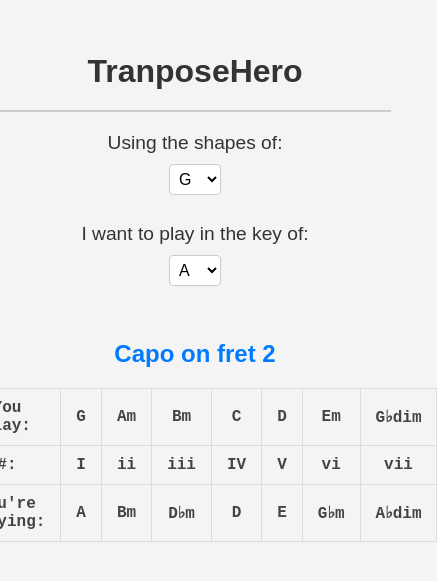
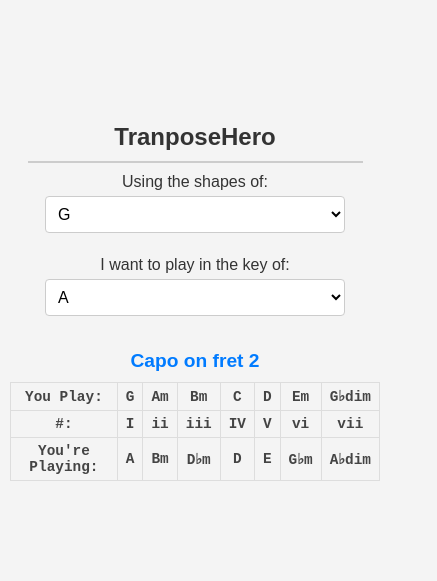
Before and after one commit to DysonCarter/TransposeHero, a plain HTML site: page index.html in a window 390 px wide. Shown: the part 135-716 px from the top of the page, 437 px wide, since content can reach past the window. Drawn offline with Linux system fonts and the light colour scheme.

Commit message:
Add mobile compatibility

```diff
--- a/index.html
+++ b/index.html
@@ -2,7 +2,7 @@
 <html lang="en">
 <head>
     <meta charset="UTF-8">
-    <meta name="viewport" content="width=device-width, initial-scale=1.0">
+    <meta name="viewport" content="width=device-width, initial-scale=1, maximum-scale=1">
     <link rel="stylesheet" href="styles.css">
     <script async src="https://pagead2.googlesyndication.com/pagead/js/adsbygoogle.js?client=ca-pub-4804100818197031"
      crossorigin="anonymous"></script>
--- a/styles.css
+++ b/styles.css
@@ -4,18 +4,19 @@
     background-color: #f4f4f4;
     color: #333;
     margin: 0;
-    padding: 0;
+    padding: 10px;
     display: flex;
     flex-direction: column;
     align-items: center;
     justify-content: center;
     min-height: 100vh;
+    font-size: 1rem;
 }
 
 header {
     font-size: 2rem;
     font-weight: bold;
-    margin-top: 20px;
+    margin-top: 2rem;
     text-align: center;
 }
 
@@ -31,7 +32,9 @@
 }
 
 select {
-    margin: 10px;
+    width: 100%;
+    max-width: 300px;
+    margin: 10px 0;
     padding: 5px;
     font-size: 1rem;
     border-radius: 4px;
@@ -50,7 +53,8 @@
 }
 
 table {
-    width: auto;
+    width: 100%;
+    max-width: 600px;
     margin: 0 auto;
     border-collapse: collapse;
 }
@@ -59,6 +63,7 @@
     padding: 10px 15px;
     border: 1px solid #ddd;
     font-weight: bolder;
+    text-align: center;
 }
 
 /* Chord Styles */
@@ -74,3 +79,43 @@
     color: #007BFF;
     font-weight: bold;
 }
+
+/* Mobile Optimization */
+@media (max-width: 600px) {
+    header {
+        font-size: 1.5rem;
+        margin-top: 10px;
+    }
+
+    hr {
+        max-width: 90%;
+        margin: 10px 0;
+    }
+
+    label {
+        font-size: 1rem;
+    }
+
+    select {
+        margin: 5px 0;
+        padding: 8px;
+        font-size: 1rem;
+    }
+
+    table {
+        font-size: 0.9rem;
+    }
+
+    td {
+        padding: 5px 8px;
+    }
+
+    #results {
+        margin-top: 10px;
+    }
+
+    h3 {
+        font-size: 1.2rem;
+        margin-bottom: 10px;
+    }
+}
```
